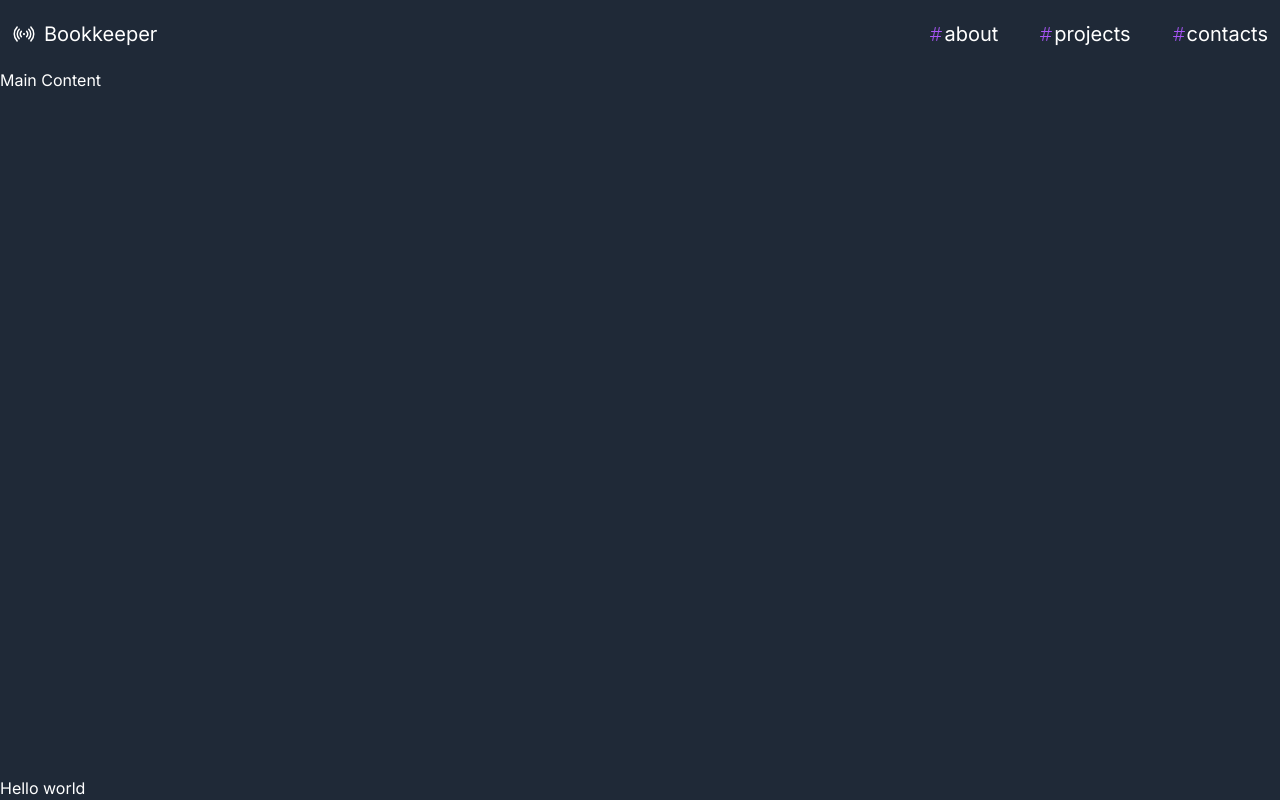
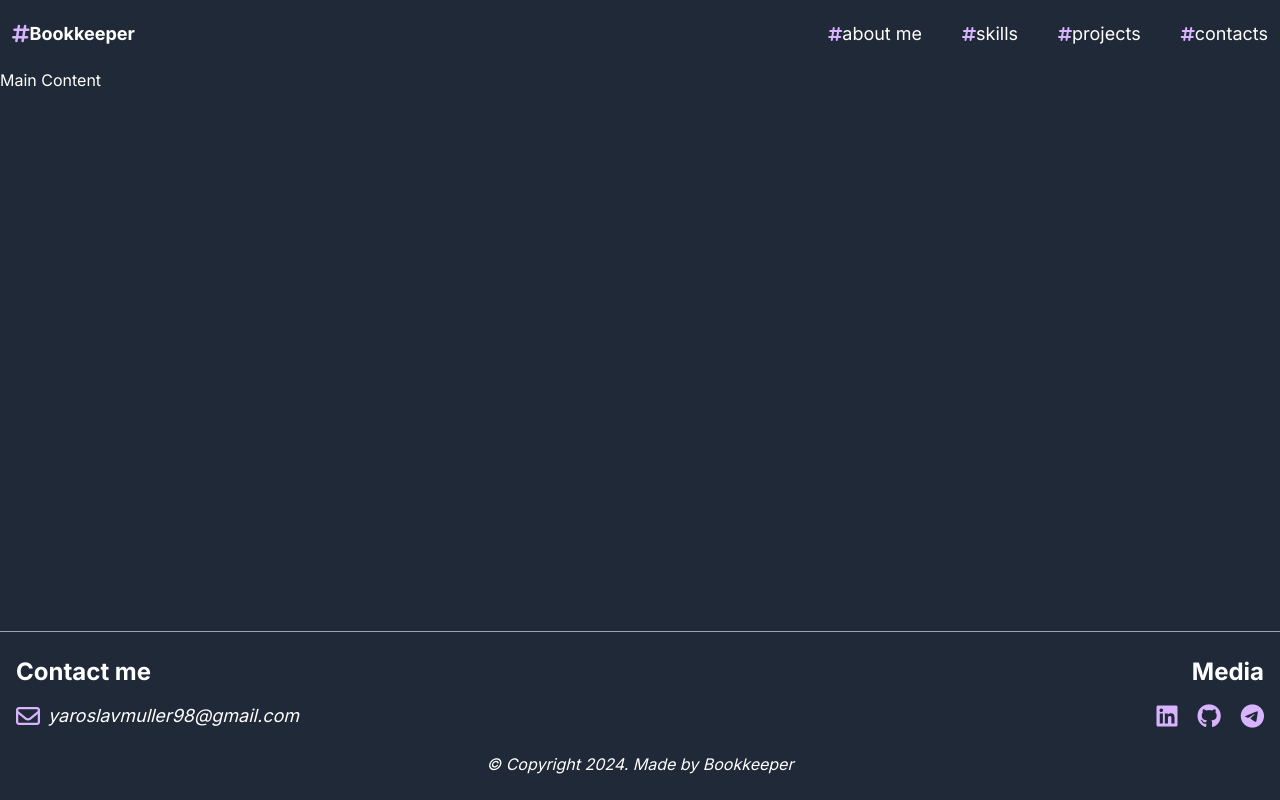
Before and after one commit to Bookkeeper33/Portfolio, a Vue app: page / in a window 1280 px wide. Built offline with nearby package versions, Linux system fonts and the light colour scheme.

Commit message:
Feature: - add Header; - add Footer;

```diff
--- a/index.html
+++ b/index.html
@@ -8,6 +8,7 @@
     </head>
     <body class="bg-gray-800">
         <div id="app" class="flex min-h-screen flex-col"></div>
+        <script src="https://kit.fontawesome.com/ab0092f353.js" crossorigin="anonymous"></script>
         <script type="module" src="/src/main.js"></script>
     </body>
 </html>
--- a/package.json
+++ b/package.json
@@ -9,6 +9,7 @@
         "preview": "vite preview"
     },
     "dependencies": {
+        "@fortawesome/vue-fontawesome": "^3.0.5",
         "vue": "^3.3.11"
     },
     "devDependencies": {
--- a/src/App.vue
+++ b/src/App.vue
@@ -1,5 +1,6 @@
 <script setup>
     import Home from "./view/Home.vue";
+
 </script>
 
 <template>
--- a/src/assets/icons/Burger.vue
+++ /dev/null
@@ -1,16 +0,0 @@
-<template>
-    <svg
-        xmlns="http://www.w3.org/2000/svg"
-        fill="none"
-        viewBox="0 0 24 24"
-        stroke-width="1.5"
-        stroke="currentColor"
-        class="h-6 w-6"
-    >
-        <path
-            stroke-linecap="round"
-            stroke-linejoin="round"
-            d="M3.75 6.75h16.5M3.75 12h16.5m-16.5 5.25h16.5"
-        />
-    </svg>
-</template>
--- a/src/assets/icons/Hashtag.vue
+++ /dev/null
@@ -1,16 +0,0 @@
-<template>
-    <svg
-        xmlns="http://www.w3.org/2000/svg"
-        fill="none"
-        viewBox="0 0 24 24"
-        stroke-width="1.5"
-        stroke="currentColor"
-        class="h-4 w-4"
-    >
-        <path
-            stroke-linecap="round"
-            stroke-linejoin="round"
-            d="M5.25 8.25h15m-16.5 7.5h15m-1.8-13.5-3.9 19.5m-2.1-19.5-3.9 19.5"
-        />
-    </svg>
-</template>
--- a/src/assets/icons/Mark.vue
+++ /dev/null
@@ -1,14 +0,0 @@
-<template>
-    <svg
-        xmlns="http://www.w3.org/2000/svg"
-        fill="none"
-        viewBox="0 0 24 24"
-        stroke-width="1.5"
-        stroke="currentColor"
-        class="h-6 w-6"
-    >
-        <path stroke-linecap="round" stroke-linejoin="round" d="M6 18 18 6M6 6l12 12" />
-    </svg>
-</template>
-
-<
--- a/src/assets/icons/Signal.vue
+++ /dev/null
@@ -1,16 +0,0 @@
-<template>
-    <svg
-        xmlns="http://www.w3.org/2000/svg"
-        fill="none"
-        viewBox="0 0 24 24"
-        stroke-width="1.5"
-        stroke="currentColor"
-        class="h-6 w-6"
-    >
-        <path
-            stroke-linecap="round"
-            stroke-linejoin="round"
-            d="M9.348 14.652a3.75 3.75 0 0 1 0-5.304m5.304 0a3.75 3.75 0 0 1 0 5.304m-7.425 2.121a6.75 6.75 0 0 1 0-9.546m9.546 0a6.75 6.75 0 0 1 0 9.546M5.106 18.894c-3.808-3.807-3.808-9.98 0-13.788m13.788 0c3.808 3.807 3.808 9.98 0 13.788M12 12h.008v.008H12V12Zm.375 0a.375.375 0 1 1-.75 0 .375.375 0 0 1 .75 0Z"
-        />
-    </svg>
-</template>
--- a/src/components/Footer/Footer.vue
+++ b/src/components/Footer/Footer.vue
@@ -1,5 +1,67 @@
+<script setup>
+    import { ref } from "vue";
+
+    const currentYear = ref(new Date().getFullYear());
+</script>
+
 <template>
-    <h2 class="text-white">Hello world</h2>
+    <footer class="flex justify-center border-t border-t-gray-400 px-3 py-6 sm:px-4 sm:py-6">
+        <div
+            class="container flex flex-col items-center gap-5 text-white sm:grid sm:grid-cols-2 sm:grid-rows-1"
+        >
+            <div class="self-start sm:justify-self-start">
+                <h2 class="mb-3 text-lg font-bold sm:text-2xl">Contact me</h2>
+                <address class="flex items-center gap-x-2">
+                    <i
+                        class="fa-regular fa-envelope cursor-pointer text-lg text-purple-300 duration-300 ease-in-out hover:-translate-y-2 hover:text-purple-500 sm:text-2xl"
+                    ></i>
+                    <a
+                        href="mailto:yaroslavmuller98@gmail.com"
+                        class="text-sm duration-300 ease-out hover:opacity-80 sm:text-lg"
+                        >yaroslavmuller98@gmail.com
+                    </a>
+                </address>
+            </div>
+            <div class="min-w-[250px] self-start sm:justify-self-end">
+                <h2 class="mb-3 text-lg font-bold sm:text-right sm:text-2xl">Media</h2>
+                <ul class="flex gap-x-5 sm:justify-end">
+                    <li>
+                        <a
+                            href="https://www.linkedin.com/in/bookkeeper33/"
+                            target="_blank"
+                            aria-label="social network, open new tab"
+                            ><i
+                                class="fa-brands fa-linkedin text-lg text-purple-300 duration-300 ease-in-out hover:text-purple-500 sm:text-2xl"
+                            ></i
+                        ></a>
+                    </li>
+                    <li>
+                        <a
+                            href="https://github.com/Bookkeeper33"
+                            target="_blank"
+                            aria-label="social network, open new tab"
+                            ><i
+                                class="fa-brands fa-github text-lg text-purple-300 duration-300 ease-in-out hover:text-purple-500 sm:text-2xl"
+                            ></i
+                        ></a>
+                    </li>
+                    <li>
+                        <a
+                            href="https://t.me/melnyk_ya"
+                            target="_blank"
+                            aria-label="social network, open new tab"
+                            ><i
+                                class="fa-brands fa-telegram text-lg text-purple-300 duration-300 ease-in-out hover:text-purple-500 sm:text-2xl"
+                            ></i
+                        ></a>
+                    </li>
+                </ul>
+            </div>
+            <div
+                class="col-span-2 justify-self-center text-sm italic max-[300px]:text-center sm:text-base"
+            >
+                &copy; Copyright {{ currentYear }}. Made by Bookkeeper
+            </div>
+        </div>
+    </footer>
 </template>
-
-<script setup></script>
--- a/src/components/Header/Header.vue
+++ b/src/components/Header/Header.vue
@@ -1,9 +1,5 @@
 <script setup>
     import { ref } from "vue";
-    import Signal from "../../assets/icons/Signal.vue";
-    import Burger from "../../assets/icons/Burger.vue";
-    import Mark from "../../assets/icons/Mark.vue";
-
     import Navigation from "./Navigation.vue";
 
     const isOpen = ref(false);
@@ -14,17 +10,24 @@
 </script>
 
 <template>
-    <header class="flex justify-center px-3 py-5 text-base sm:text-xl">
+    <header class="flex justify-center px-3 py-5">
         <div class="container flex flex-col items-center justify-between gap-2 gap-y-5 sm:flex-row">
             <div class="flex w-full justify-between gap-x-2 text-white sm:w-auto">
-                <span class="flex items-center justify-center gap-x-2"><Signal />Bookkeeper</span>
+                <span
+                    class="group flex cursor-pointer items-center justify-center text-lg font-bold"
+                    tabindex="0"
+                    ><i
+                        class="fa-solid fa-hashtag text-xl text-purple-300 duration-300 ease-in-out group-hover:text-purple-500"
+                    ></i
+                    >Bookkeeper</span
+                >
                 <button
                     @click="toggleBurger()"
                     aria-label="Toggle navigation menu"
                     class="block text-white transition-transform active:scale-75 sm:hidden"
                 >
-                    <Burger v-if="!isOpen" />
-                    <Mark v-else />
+                    <i v-if="!isOpen" class="fa-solid fa-align-right text-2xl text-purple-300"></i>
+                    <i v-else class="fa-solid fa-circle-xmark text-2xl text-purple-300"></i>
                 </button>
             </div>
 
--- a/src/components/Header/Navigation.vue
+++ b/src/components/Header/Navigation.vue
@@ -1,21 +1,39 @@
-<script setup>
-    import Hashtag from "../../assets/icons/Hashtag.vue";
-</script>
+<script setup></script>
 
 <template>
     <nav>
-        <ul class="flex flex-col gap-y-2 text-white sm:flex-row sm:gap-x-10">
-            <li class="flex justify-center gap-0">
-                <span class="self-center"><Hashtag class="text-purple-500" /></span>
-                <a href="#" class="transition-opacity duration-300 hover:opacity-70">about</a>
+        <ul class="flex flex-col gap-y-2 text-white *:items-center sm:flex-row sm:gap-x-10">
+            <li class="group group flex justify-center gap-0">
+                <i
+                    class="fa-solid fa-hashtag text-sm text-purple-300 duration-300 ease-in-out group-hover:text-purple-500 sm:text-base"
+                ></i>
+                <a href="#" class="text-lg transition-opacity duration-300 hover:opacity-70"
+                    >about me</a
+                >
             </li>
-            <li class="flex justify-center gap-0">
-                <span class="self-center"><Hashtag class="text-purple-500" /></span>
-                <a href="#" class="transition-opacity duration-300 hover:opacity-70">projects</a>
+            <li class="group flex justify-center gap-0">
+                <i
+                    class="fa-solid fa-hashtag text-sm text-purple-300 duration-300 ease-in-out group-hover:text-purple-500 sm:text-base"
+                ></i>
+                <a href="#" class="text-lg transition-opacity duration-300 hover:opacity-70"
+                    >skills</a
+                >
             </li>
-            <li class="flex justify-center gap-0">
-                <span class="self-center"><Hashtag class="text-purple-500" /></span>
-                <a href="#" class="transition-opacity duration-300 hover:opacity-70">contacts</a>
+            <li class="group flex justify-center gap-0">
+                <i
+                    class="fa-solid fa-hashtag text-sm text-purple-300 duration-300 ease-in-out group-hover:text-purple-500 sm:text-base"
+                ></i>
+                <a href="#" class="text-lg transition-opacity duration-300 hover:opacity-70"
+                    >projects</a
+                >
+            </li>
+            <li class="group flex justify-center gap-0">
+                <i
+                    class="fa-solid fa-hashtag text-sm text-purple-300 duration-300 ease-in-out group-hover:text-purple-500 sm:text-base"
+                ></i>
+                <a href="#" class="text-lg transition-opacity duration-300 hover:opacity-70"
+                    >contacts</a
+                >
             </li>
         </ul>
     </nav>
--- a/src/view/Home.vue
+++ b/src/view/Home.vue
@@ -1,5 +1,5 @@
 <script setup>
-    import Header from "../components/Header/Header.vue";
+    import Header from "@/components/Header/Header.vue";
     import Footer from "@/components/Footer/Footer.vue";
 </script>
 
```
Also changed, not shown: 1 other file (tests, documents, lock files or other folders).
